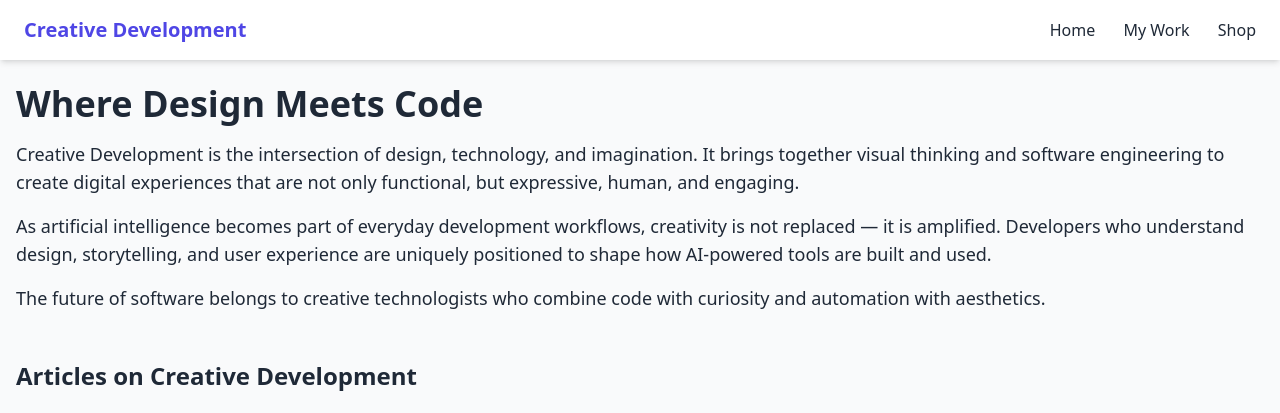
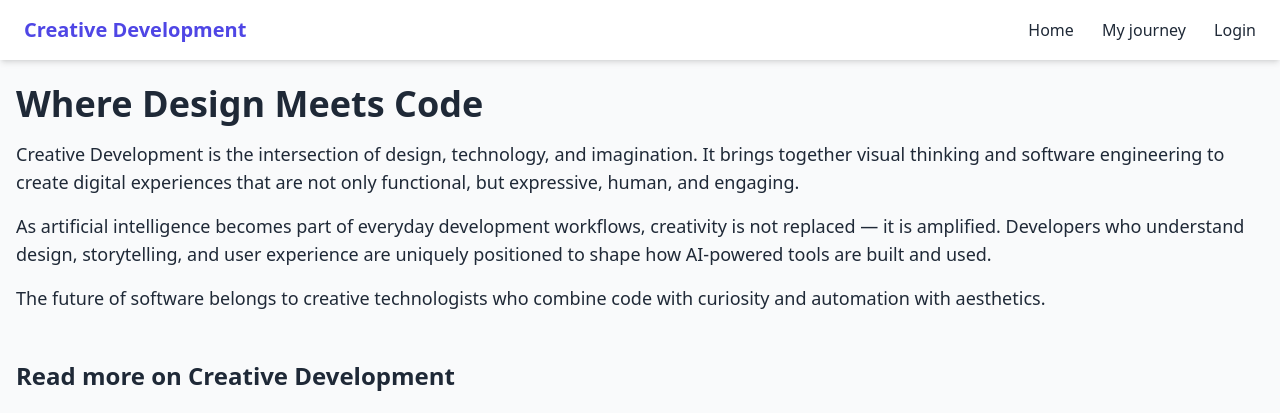
Before and after one commit to vtoch23/creative-dev, a Flask app: page / in a window 1280 px wide. Shown: the top 413 px of the page. Run offline with Flask 3, Linux system fonts and the light colour scheme; some libraries are stand-ins or nearby versions.

Commit message:
moved files into app directory, added further articles

```diff
--- a/app.py
+++ /dev/null
@@ -1,51 +0,0 @@
-from flask import Flask, render_template
-
-app = Flask(__name__)
-
-articles = [
-    {
-        "title": "Why Coding Can Be a Great Career for Creatives",
-        "description": "How creative thinking and software development complement each other in modern careers.",
-        "image": "https://images.unsplash.com/photo-1492724441997-5dc865305da7",
-        "link": "https://blog.makersacademy.com/why-coding-can-be-a-great-career-for-creatives-8e0d56f9d285"
-    },
-    {
-        "title": "Creative Software Development",
-        "description": "Exploring how creativity influences modern software engineering practices.",
-        "image": "https://images.unsplash.com/photo-1519389950473-47ba0277781c",
-        "link": "https://tsh.io/blog/creative-software-development"
-    },
-    {
-        "title": "Creativity in Software Engineering",
-        "description": "Why creativity is a critical skill for developers in the AI age.",
-        "image": "https://images.unsplash.com/photo-1500530855697-b586d89ba3ee",
-        "link": "https://newsletter.getdx.com/p/creativity-in-software-engineering"
-    },
-    {
-        "title": "Tech Lead Journal – Creativity in Software",
-        "description": "Podcast discussion on creativity and engineering leadership.",
-        "image": "https://images.unsplash.com/photo-1498050108023-c5249f4df085",
-        "link": "https://techleadjournal.dev/episodes/161/"
-    },
-    {
-        "title": "Dynamics of Creativity in Software Development",
-        "description": "Understanding creativity as a driver of innovation in software teams.",
-        "image": "https://images.unsplash.com/photo-1522202176988-66273c2fd55f",
-        "link": "https://www.interinnova.com/blogposts/the-dynamics-of-creativity-in-software-development"
-    }
-]
-
-@app.route('/')
-def home():
-    return render_template('home.html', articles=articles)
-
-@app.route('/my-work')
-def my_work():
-    return render_template('mywork.html')
-
-@app.route('/shop')
-def shop():
-    return render_template('shop.html')
-
-if __name__ == "__main__":
-    app.run(host="0.0.0.0", port=5003, debug=True)
--- /dev/null
+++ b/app/app.py
@@ -0,0 +1,75 @@
+from flask import Flask, render_template
+
+app = Flask(__name__)
+
+articles = [
+    {
+        "title": "Why Coding Can Be a Great Career for Creatives",
+        "description": "How creative thinking and software development complement each other in modern careers.",
+        "image": "https://images.unsplash.com/photo-1492724441997-5dc865305da7",
+        "link": "https://blog.makersacademy.com/why-coding-can-be-a-great-career-for-creatives-8e0d56f9d285"
+    },
+    {
+        "title": "Six graphic design skills for a career change into software development",
+        "description": "Considering a career change into software development? You may already have a lot of skills that will come in handy.",
+        "image": "https://images.unsplash.com/photo-1626785774573-4b799315345d?q=80&w=1171&auto=format&fit=crop&ixlib=rb-4.1.0&ixid=M3wxMjA3fDB8MHxwaG90by1wYWdlfHx8fGVufDB8fHx8fA%3D%3D",
+        "link": "https://www.thoughtworks.com/en-gb/insights/blog/careers-at-thoughtworks/graphic-design-skills-career-change-software-development"
+    },
+    {
+        "title": "Creative Software Development",
+        "description": "Exploring how creativity influences modern software engineering practices.",
+        "image": "https://images.unsplash.com/photo-1519389950473-47ba0277781c",
+        "link": "https://tsh.io/blog/creative-software-development"
+    },
+    {
+        "title": "Creativity in Software Engineering",
+        "description": "Why creativity is a critical skill for developers in the AI age.",
+        "image": "https://images.unsplash.com/photo-1500530855697-b586d89ba3ee",
+        "link": "https://newsletter.getdx.com/p/creativity-in-software-engineering"
+    },
+    {
+        "title": "Tech Lead Journal – Creativity in Software",
+        "description": "Podcast discussion on creativity and engineering leadership.",
+        "image": "https://images.unsplash.com/photo-1498050108023-c5249f4df085",
+        "link": "https://techleadjournal.dev/episodes/161/"
+    },
+    {
+        "title": "Dynamics of Creativity in Software Development",
+        "description": "Understanding creativity as a driver of innovation in software teams.",
+        "image": "https://images.unsplash.com/photo-1522202176988-66273c2fd55f",
+        "link": "https://www.interinnova.com/blogposts/the-dynamics-of-creativity-in-software-development"
+    },
+    {
+        "title": "Escape routes from dead end Design careers",
+        "description": "Entering the design profession is sometimes like love at first sight, but it can also be something you simply want to do and learn to respect. ",
+        "image": "https://miro.medium.com/v2/resize:fit:490/format:webp/0*ENwrYObZ4eJyIZrf.gif",
+        "link": "https://uxplanet.org/escape-routes-from-dead-end-design-careers-c6886231c9d"
+    },
+    {
+        "title": "Transition from Graphic Designer to Web Development: Navigating the Creative Shift",
+        "description": "PGraphic designers, with their innate creativity and design sensibilities, are finding a natural transition into the realm of web development.",
+        "image": "https://cdn.prod.website-files.com/63ffc13801c4ab3d3423fa79/655c98de7873e32172e20921_Screenshot%202023-11-21%20194130.png",
+        "link": "https://www.skillspire.net/post/transition-from-graphic-designer-to-web-development-navigating-the-creative-shift"
+    },
+     {
+        "title": "My career journey from graphic designer to software engineer",
+        "description": "By Karen Evans, Engineer II, Development @ Wavelo.",
+        "image": "https://miro.medium.com/v2/resize:fit:720/format:webp/1*5ObgPwaO2I_6k6uOEq8f-g.png",
+        "link": "https://storiesfromtheherd.com/my-career-journey-from-graphic-designer-to-software-engineer-d3d1fffea1bb"
+    }
+]
+
+@app.route('/')
+def home():
+    return render_template('home.html', articles=articles)
+
+@app.route('/my-work')
+def my_work():
+    return render_template('myjourney.html')
+
+@app.route('/login')
+def login():
+    return render_template('login.html')
+
+if __name__ == "__main__":
+    app.run(host="0.0.0.0", port=5003, debug=True)
--- a/templates/base.html
+++ b/app/templates/base.html
@@ -3,7 +3,7 @@
 
     <head>
         <meta charset="UTF-8">
-        <title>Creative Development</title>
+        <title class="max-w-7xl items-left">Creative Development</title>
         <script src="https://cdn.tailwindcss.com"></script>
     </head>
 
@@ -14,13 +14,13 @@
                 <h1 class="text-xl font-bold text-indigo-600">Creative Development</h1>
                 <div class="space-x-6">
                     <a href="/" class="hover:text-indigo-600">Home</a>
-                    <a href="/my-work" class="hover:text-indigo-600">My Work</a>
-                    <a href="/shop" class="hover:text-indigo-600">Shop</a>
+                    <a href="/my-work" class="hover:text-indigo-600">My journey</a>
+                    <a href="/login" class="hover:text-indigo-600">Login</a>
                 </div>
             </div>
         </nav>
 
-        <main class="container mx-auto px-4 py-6">
+        <main class="container max-w-7xl mx-auto px-4 py-6">
             {% block content %}{% endblock %}
         </main>
 
--- a/templates/home.html
+++ b/app/templates/home.html
@@ -18,7 +18,7 @@
 </section>
 
 <section>
-    <h3 class="text-2xl font-semibold mb-6">Articles on Creative Development</h3>
+    <h3 class="text-2xl font-semibold mb-6">Read more on Creative Development</h3>
 
     <div class="grid grid-cols-1 md:grid-cols-2 lg:grid-cols-3 gap-6">
         {% for article in articles %}
--- a/templates/shop.html
+++ b/app/templates/login.html
@@ -4,7 +4,7 @@
 <h2 class="text-3xl font-bold mb-4">Shop</h2>
 
 <p class="text-lg">
-A curated collection of creative products is coming soon — including digital downloads, design templates, and handmade items.
+Functionality is coming soon.
 </p>
 
 {% endblock %}
--- a/docker-compose.yml
+++ b/docker-compose.yml
@@ -4,7 +4,8 @@ services:
     ports:
       - 5003:5003
     volumes:
-      - .:/app
+      - ./app:/app
     environment:
       - FLASK_ENV=development
     restart: unless-stopped
+    command: "python /app/app.py"
```
Also changed, not shown: app/templates/myjourney.html (added, +11 -0 lines), templates/mywork.html (deleted, +0 -11 lines), app/__init__.py (added), app/auth/__init__.py (added), app/templates/auth/login.html (added), app/templates/auth/register.html (added), app/templates/auth/reset_password.html (added).
